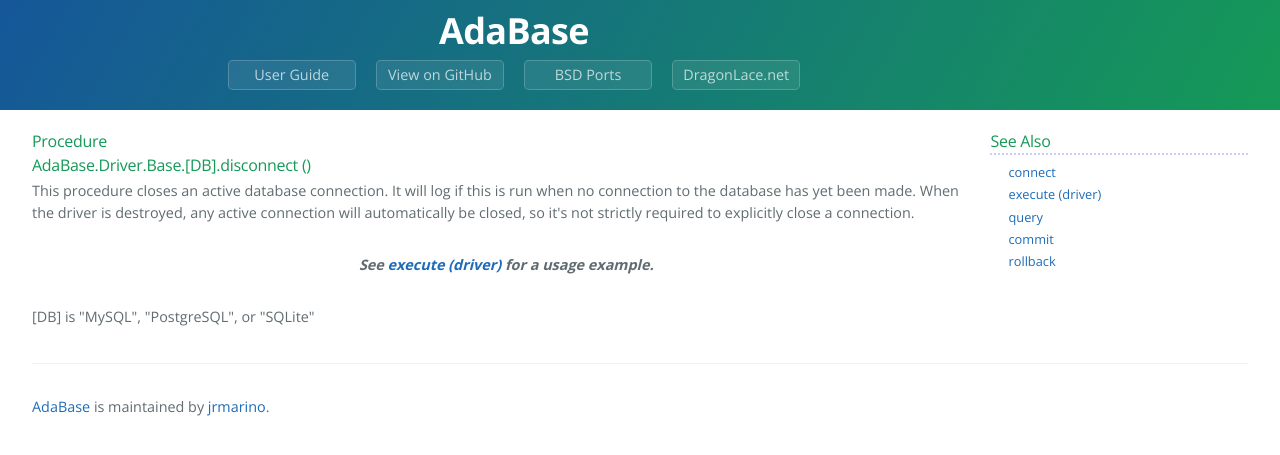
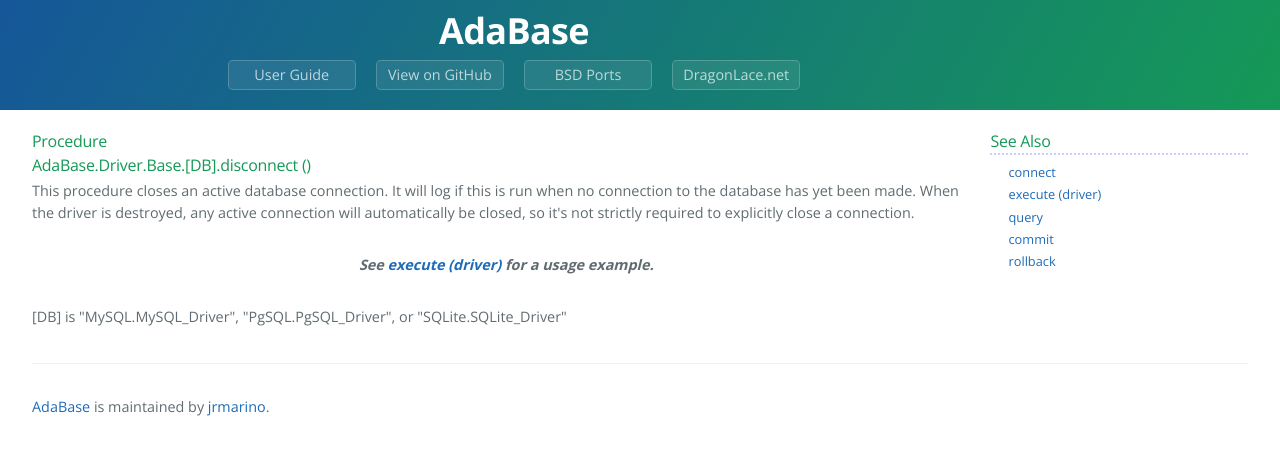
Before and after one commit to jrmarino/AdaBase, a Jekyll site: the page built from disconnect.md, in a window 1280 px wide. Shown: the top 455 px of the page. Built offline with Jekyll 4.4.1, drawn with Linux system fonts in a browser that asks for light colours.

Commit message:
Correct [DB] definition globally
Suddenly I see the power of Jekyll

```diff
--- a/_config.yml
+++ b/_config.yml
@@ -4,7 +4,7 @@
        path: ""
      values:
        layout: "default"
-       supported_drivers: "[DB] is &quot;MySQL&quot;, &quot;PostgreSQL&quot;, or &quot;SQLite&quot;"
+       supported_drivers: "[DB] is &quot;MySQL.MySQL_Driver&quot;, &quot;PgSQL.PgSQL_Driver&quot;, or &quot;SQLite.SQLite_Driver&quot;"
        trait_client: '<a href="trait_client.html">client traits</a>'
        trait_server: '<a href="trait_server.html">server traits</a>'
        trait_driver: '<a href="trait_driver.html">driver identification</a>'
```
